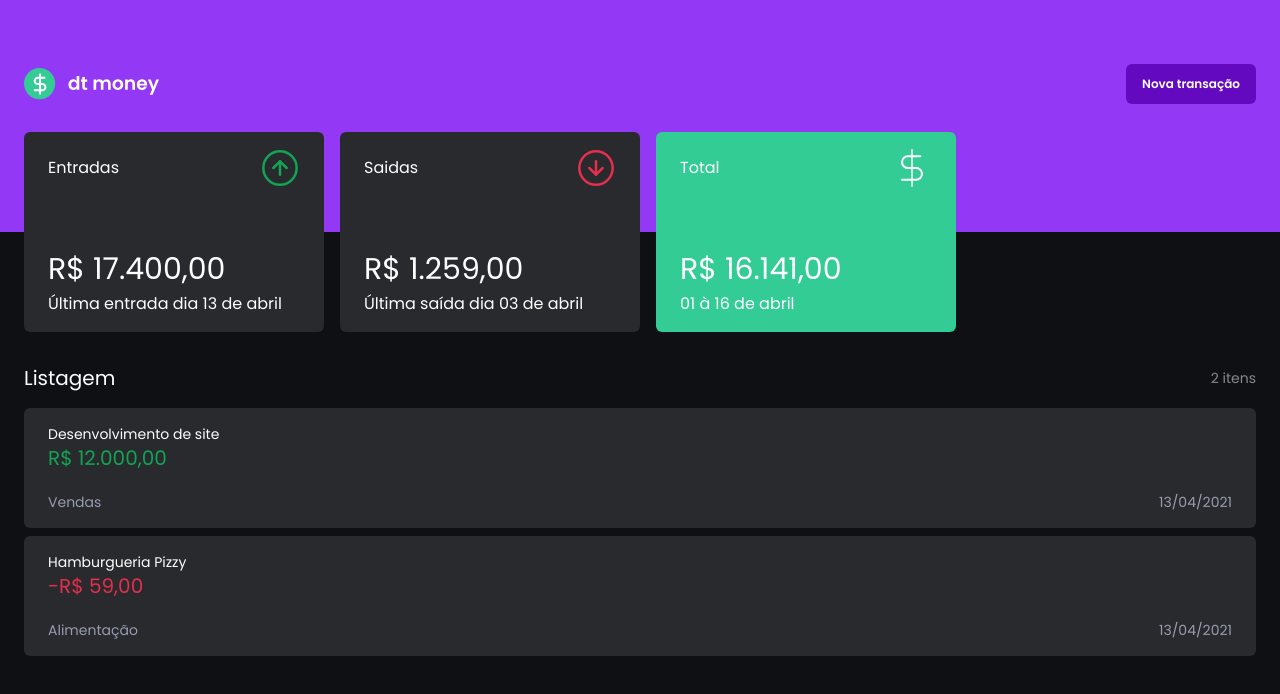
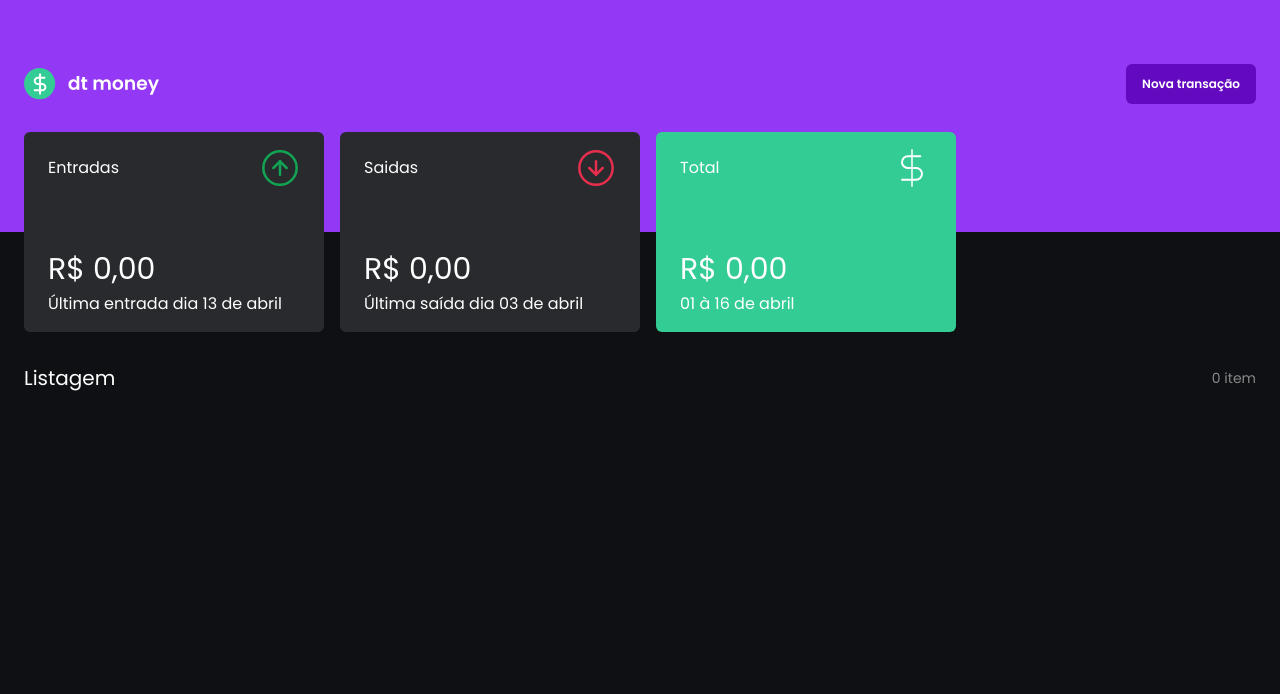
Before and after one commit to WeslleySORDev/dtmoney-wsor, a React (Vite) app: page / in a window 1280 px wide. Shown: the top 694 px of the page. Built offline with nearby package versions, Linux system fonts and the light colour scheme.

Commit message:
Site funcional

```diff
--- a/src/App.tsx
+++ b/src/App.tsx
@@ -7,10 +7,11 @@ import { TransactionList } from "./components/TransactionList";
 import LogoSVG from "./assets/Logo.svg";
 import FecharSVG from "./assets/Fechar.svg";
 import { TransactionTypeButton } from "./components/TransactionTypeButton";
+import { useTransactions } from "./hooks/useTransactions";
 
 type TransactionType = {
-  name: string;
-  price: number;
+  title: string;
+  amount: number;
   category: string;
   type: string;
 };
@@ -32,24 +33,26 @@ const customStyles = {
 
 function App() {
   const [modalIsOpen, setIsOpen] = useState(false);
-  const [modalInputName, setModalInputName] = useState("");
-  const [modalInputPrice, setModalInputPrice] = useState(0);
+  const [modalInputTitle, setModalInputTitle] = useState("");
+  const [modalInputAmount, setModalInputAmount] = useState(0);
   const [modalInputCategory, setModalInputCategory] = useState("");
   const [modalSelectedType, setModalSelectedType] = useState<
     "Income" | "Outcome"
   >("Income");
 
+  const { createTransaction } = useTransactions();
+
   const submitForm = (e: React.FormEvent<HTMLFormElement>) => {
     e.preventDefault();
     const newTransaction: TransactionType = {
-      name: modalInputName,
+      title: modalInputTitle,
       type: modalSelectedType,
       category: modalInputCategory,
-      price: modalInputPrice,
+      amount: modalInputAmount,
     };
-    console.log(newTransaction);
-    setModalInputName("");
-    setModalInputPrice(0);
+    createTransaction(newTransaction);
+    setModalInputTitle("");
+    setModalInputAmount(0);
     setModalInputCategory("");
     setModalSelectedType("Income");
     closeModal();
@@ -106,17 +109,17 @@ function App() {
             className="rounded-md border border-[#D7D7D7] bg-[#E7E9EE] px-4 py-5 text-[#363F5F] placeholder-[#969CB2]"
             type="text"
             placeholder="Nome"
-            value={modalInputName}
-            onChange={(e) => setModalInputName(e.currentTarget.value)}
+            value={modalInputTitle}
+            onChange={(e) => setModalInputTitle(e.currentTarget.value)}
           />
           <input
             className="rounded-md border border-[#D7D7D7] bg-[#E7E9EE] px-4 py-5 text-[#363F5F] placeholder-[#969CB2]"
             type="number"
             min={0}
             placeholder="Preço"
-            value={modalInputPrice}
+            value={modalInputAmount}
             onChange={(e) =>
-              setModalInputPrice(parseInt(e.currentTarget.value))
+              setModalInputAmount(parseInt(e.currentTarget.value))
             }
           />
           <div className="flex w-full gap-2">
--- a/src/components/Summary.tsx
+++ b/src/components/Summary.tsx
@@ -2,39 +2,75 @@ import IncomeSVG from "../assets/Income.svg";
 import OutcomeSVG from "../assets/Outcome.svg";
 import TotalSVG from "../assets/Total.svg";
 
+import { useTransactions } from "../hooks/useTransactions";
+
 export function Summary() {
+  const { transactions } = useTransactions();
+
+  const summary = transactions.reduce(
+    (acc, transaction) => {
+      if (transaction.type === "Income") {
+        acc.deposits += transaction.amount;
+        acc.total += transaction.amount;
+      } else {
+        acc.withdraws += transaction.amount;
+        acc.total -= transaction.amount;
+      }
+      return acc;
+    },
+    {
+      deposits: 0,
+      withdraws: 0,
+      total: 0,
+    }
+  );
   return (
     <div className="flex gap-4 overflow-x-scroll px-6">
       <div className="flex h-[200px] min-w-[300px] flex-col justify-between rounded-md bg-cards-bg px-6 py-4">
-            <div className="flex justify-between items-center">
+        <div className="flex items-center justify-between">
           <span className="text-base">Entradas</span>
           <img className="h-10 w-10" src={IncomeSVG} alt="" />
         </div>
         <div className="flex flex-col">
-              <strong className="text-3xl font-normal leading-[45px]">R$ 17.400,00</strong>
+          <strong className="text-3xl font-normal leading-[45px]">
+            {new Intl.NumberFormat("pt-BR", {
+              style: "currency",
+              currency: "BRL",
+            }).format(summary.deposits)}
+          </strong>
           <span>Última entrada dia 13 de abril</span>
         </div>
       </div>
       <div className="flex h-[200px] min-w-[300px] flex-col justify-between rounded-md bg-cards-bg px-6 py-4">
-            <div className="flex justify-between items-center">
+        <div className="flex items-center justify-between">
           <span className="text-base">Saidas</span>
           <img className="h-10 w-10" src={OutcomeSVG} alt="" />
         </div>
         <div className="flex flex-col">
-              <strong className="text-3xl font-normal leading-[45px]">R$ 1.259,00</strong>
+          <strong className="text-3xl font-normal leading-[45px]">
+            {new Intl.NumberFormat("pt-BR", {
+              style: "currency",
+              currency: "BRL",
+            }).format(summary.withdraws)}
+          </strong>
           <span>Última saída dia 03 de abril</span>
         </div>
       </div>
-          <div className="flex h-[200px] min-w-[300px] flex-col justify-between rounded-md bg-[#33CC95] text-white px-6 py-4">
-            <div className="flex justify-between items-center">
+      <div className="flex h-[200px] min-w-[300px] flex-col justify-between rounded-md bg-[#33CC95] px-6 py-4 text-white">
+        <div className="flex items-center justify-between">
           <span className="text-base">Total</span>
           <img className="h-10 w-10" src={TotalSVG} alt="" />
         </div>
         <div className="flex flex-col">
-              <strong className="text-3xl font-normal leading-[45px]">R$ 16.141,00</strong>
+          <strong className="text-3xl font-normal leading-[45px]">
+            {new Intl.NumberFormat("pt-BR", {
+              style: "currency",
+              currency: "BRL",
+            }).format(summary.total)}
+          </strong>
           <span>01 à 16 de abril</span>
         </div>
       </div>
     </div>
-    )
+  );
 }
--- a/src/components/TransactionList.tsx
+++ b/src/components/TransactionList.tsx
@@ -1,31 +1,46 @@
+import { useTransactions } from "../hooks/useTransactions";
+
 export function TransactionList() {
+  const { transactions } = useTransactions();
   return (
     <div className="mt-8 flex flex-col px-6">
       <div className="mb-4 flex items-center justify-between">
         <span className="text-xl">Listagem</span>
-        <span className="text-sm opacity-50">2 itens</span>
+        <span className="text-sm opacity-50">
+          {transactions.length} {transactions.length <= 1 ? "item" : "itens"}
+        </span>
       </div>
       <ul className="flex flex-col gap-2">
+        {transactions.length > 0
+          ? transactions.map((transaction) => {
+              return (
                 <li className="flex flex-col justify-between gap-5 rounded-md bg-cards-bg px-6 py-4">
                   <div className="flex flex-col">
-            <h2 className="text-sm">Desenvolvimento de site</h2>
-            <span className="text-xl text-[#12A454]">R$ 12.000,00</span>
+                    <h2 className="text-sm">{transaction.title}</h2>
+                    <span
+                      className={`text-xl text-[${
+                        transaction.type === "Income" ? "#12A454" : "#E52E4D"
+                      }]`}
+                    >
+                      {transaction.type === "Outcome" && "- "}
+                      {new Intl.NumberFormat("pt-BR", {
+                        style: "currency",
+                        currency: "BRL",
+                      }).format(transaction.amount)}
+                    </span>
                   </div>
                   <div className="flex justify-between text-sm text-[#969CB2]">
-            <span>Vendas</span>
-            <span>13/04/2021</span>
+                    <span>{transaction.category}</span>
+                    <span>
+                      {new Intl.DateTimeFormat("pt-BR").format(
+                        new Date(transaction.createdAt)
+                      )}
+                    </span>
                   </div>
                 </li>
-        <li className="flex flex-col justify-between gap-5 rounded-md bg-cards-bg px-6 py-4">
-          <div className="flex flex-col">
-            <h2 className="text-sm">Hamburgueria Pizzy</h2>
-            <span className="text-xl text-[#E52E4D]">-R$ 59,00</span>
-          </div>
-          <div className="flex justify-between text-sm text-[#969CB2]">
-            <span>Alimentação</span>
-            <span>13/04/2021</span>
-          </div>
-        </li>
+              );
+            })
+          : null}
       </ul>
     </div>
   );
--- /dev/null
+++ b/src/hooks/useTransactions.tsx
@@ -0,0 +1,66 @@
+import {
+  createContext,
+  ReactNode,
+  useEffect,
+  useState,
+  useContext,
+} from "react";
+
+interface ITransaction {
+  id: number;
+  title: string;
+  type: string;
+  category: string;
+  amount: number;
+  createdAt: string;
+}
+
+type ITransactionInput = Omit<ITransaction, "id" | "createdAt">;
+
+interface ITransactionsProviderProps {
+  children: ReactNode;
+}
+
+interface ITransactionsContextData {
+  transactions: ITransaction[];
+  createTransaction: (transaction: ITransactionInput) => Promise<void>;
+}
+
+const TransactionsContext = createContext<ITransactionsContextData>(
+  {} as ITransactionsContextData
+);
+
+export function TransactionsProvider({ children }: ITransactionsProviderProps) {
+  const [transactions, setTransactions] = useState<ITransaction[]>([]);
+
+  useEffect(() => {
+    const localTransactions = localStorage.getItem("wsor-dtmoney");
+    if (localTransactions) {
+      setTransactions(JSON.parse(localTransactions));
+    }
+  }, []);
+
+  async function createTransaction(transactionInput: ITransactionInput) {
+    const newTransactions: any = [
+      ...transactions,
+      {
+        ...transactionInput,
+        createdAt: new Date(),
+      },
+    ];
+    localStorage.setItem("wsor-dtmoney", JSON.stringify(newTransactions));
+    setTransactions(newTransactions);
+  }
+
+  return (
+    <TransactionsContext.Provider value={{ transactions, createTransaction }}>
+      {children}
+    </TransactionsContext.Provider>
+  );
+}
+
+export function useTransactions() {
+  const context = useContext(TransactionsContext);
+
+  return context;
+}
--- a/src/main.tsx
+++ b/src/main.tsx
@@ -2,9 +2,12 @@ import React from "react";
 import ReactDOM from "react-dom/client";
 import App from "./App.tsx";
 import "./globals.css";
+import { TransactionsProvider } from "./hooks/useTransactions.tsx";
 
 ReactDOM.createRoot(document.getElementById("root") as HTMLElement).render(
   <React.StrictMode>
-    <App />
+    <TransactionsProvider>
+      <App />
+    </TransactionsProvider>
   </React.StrictMode>
 );
```
Lines whose indentation alone changed are shown as unchanged.
